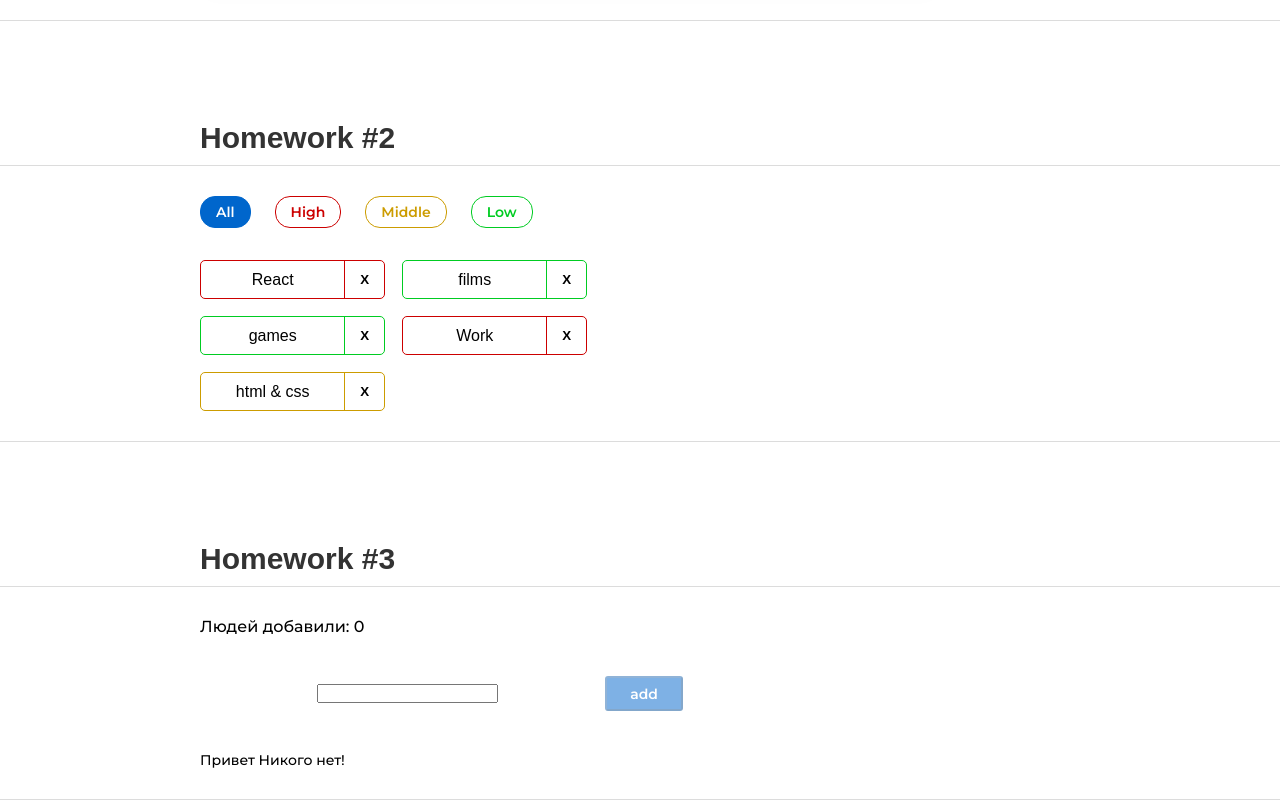
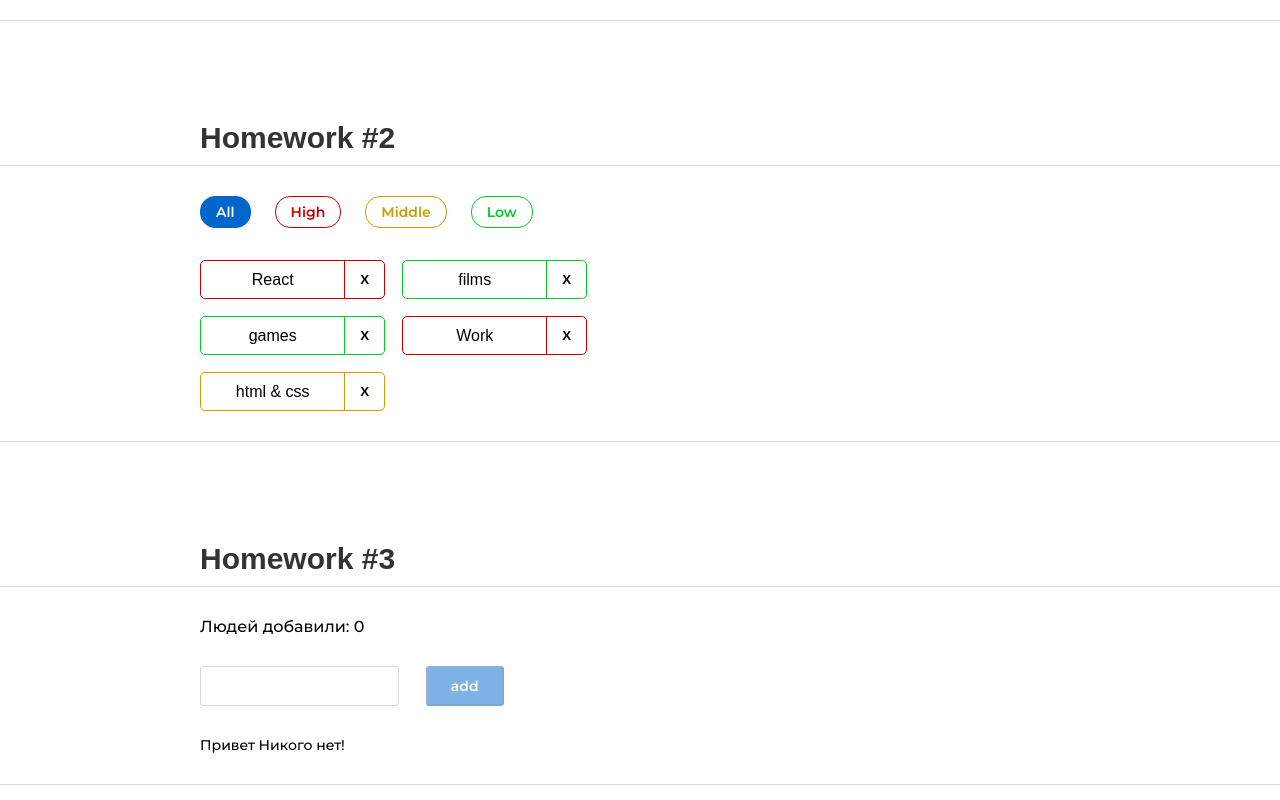
Before and after one commit to IvanBliudnik/hwsecondsprint, a React (Create React App) app: page / in a window 1280 px wide. Shown: the part 479-1279 px from the top of the page. Built offline with nearby package versions, Linux system fonts and the light colour scheme.

Commit message:
secondcommit

```diff
--- a/src/s2-homeworks/hw03/Greeting.module.css
+++ b/src/s2-homeworks/hw03/Greeting.module.css
@@ -11,11 +11,7 @@
 .inputAndButtonContainer {
     display: flex;
     /* Используем флексбокс */
-    align-items: center;
-    /* Выравниваем по центру по вертикали */
-    justify-content: space-evenly;
     max-width: 600px;
-    padding: 10px; /* Паддинг для внутреннего отступа */
     box-sizing: border-box; /* Учитывать паддинги и границы в общей ширине */
 }
 
@@ -24,19 +20,36 @@
 .input {
     border: 1px solid #D9D9D9;
     padding: 10px;
-    border-radius: 10px;
+    border-radius: 3px;
     box-sizing: border-box;
-    margin: 10px 10px 10px 10px;
+    margin-right: 2em;
+    height: 40px;
+}
+.errorInput {
+    border: 1px solid #c61616;
+    color: #c61616;
+    font-family: 'Montserrat', sans-serif;
+    font-size: 14px;
+    font-weight: 400;
+    border-radius: 3px;
+    padding: 10px;
+    box-sizing: border-box;
+    margin-right: 2em;
+    height: 40px;
 }
 
 .input:focus {
-    width: 100%;
+    font-family: 'Montserrat', sans-serif;
+    font-size: 14px;
+    font-weight: 500;
+    text-align: left;
+    color: #000000;
 }
 
 .button {
     width: 78px;
     /* Ширина кнопки */
-    height: 35px;
+    height: 40px;
     /* Высота кнопки */
     padding: 5px 0;
     /* Паддинг для кнопки */
@@ -71,12 +84,10 @@
     font-family: 'Montserrat', sans-serif;
     font-size: 14px;
     font-weight: 400;
+    border-radius: 3px;
 }
 
-.errorInput {
-    border: 1px solid #c61616;
-    border-radius: 2px;
-}
+
 
 .text {
     font-family: 'Montserrat', sans-serif;
--- a/src/s2-homeworks/hw03/Greeting.tsx
+++ b/src/s2-homeworks/hw03/Greeting.tsx
@@ -25,7 +25,7 @@ const Greeting: React.FC<GreetingPropsType> = (
         lastUserName,
     } // деструктуризация пропсов
 ) => {
-    const inputClass = error ? s.errorInput : '';
+    const inputClass = error ? s.errorInput : s.input;
     // need to fix with (?:) для отображения инпута или ошибки
 
     return (
```
